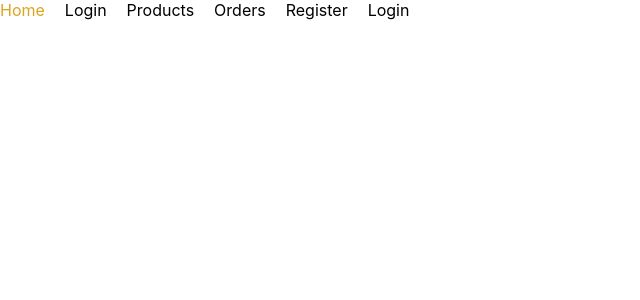
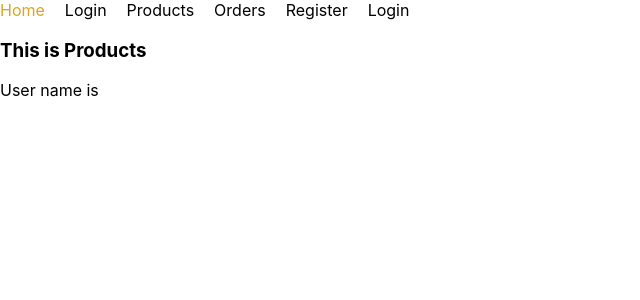
Before and after one commit to webfaisalbd/router-firebase-integration, a React (Create React App) app: page /products in a window 1280 px wide. Shown: the top 300 px of the page, without its empty margins (0-640 px from the left). Built offline with nearby package versions, Linux system fonts and the light colour scheme; no server answers.

Commit message:
add products component

```diff
--- a/src/App.js
+++ b/src/App.js
@@ -4,6 +4,7 @@ import Home from './components/Home/Home';
 import Login from './components/Login/Login';
 import Header from './components/Header/Header';
 import Register from './components/Register/Register';
+import Products from './components/Products/Products';
 
 function App() {
   return (
@@ -12,6 +13,7 @@ function App() {
         <Header></Header>
         <Routes>
             <Route path='/' element={<Home></Home>}></Route>
+            <Route path='/products' element={<Products></Products>}></Route>
             <Route path='/login' element={<Login></Login>}></Route>
             <Route path='/register' element={<Register></Register>}></Route>
         </Routes>
--- a/src/components/Home/Home.js
+++ b/src/components/Home/Home.js
@@ -1,9 +1,12 @@
 import React from 'react';
+import useFirebase from '../../hooks/useFirebase';
 
 const Home = () => {
+    const {user}= useFirebase();
     return (
         <div>
             <h2>This is home</h2>
+            <p>current user is {user ? user.displayName : ''}</p>
         </div>
     );
 };
--- /dev/null
+++ b/src/components/Products/Products.js
@@ -0,0 +1,14 @@
+import React from 'react';
+import useFirebase from '../../hooks/useFirebase';
+
+const Products = () => {
+    const {user}=useFirebase();
+    return (
+        <div>
+            <h3>This is Products</h3>
+            <p>User name is {user ? user.displayName : ''}</p>
+        </div>
+    );
+};
+
+export default Products;
```
